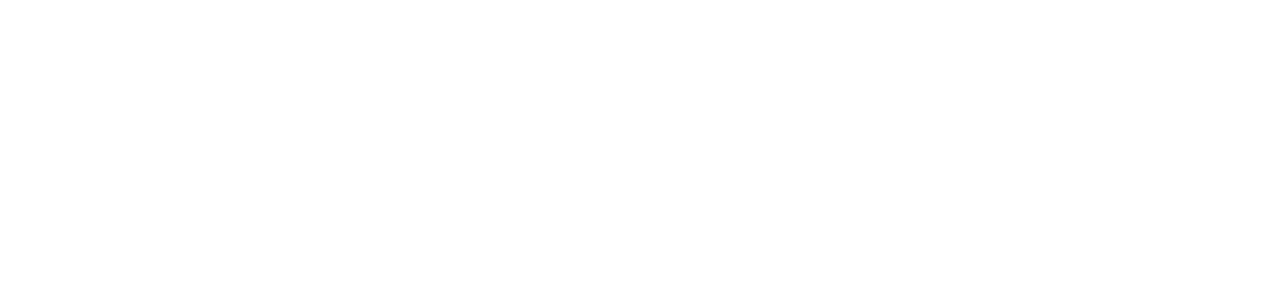
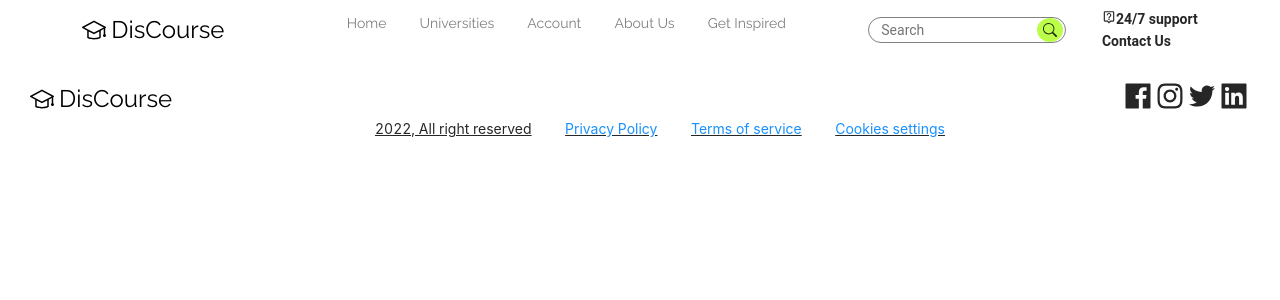
Before and after one commit to clubmrank/discourse, a React (Vite) app: page /modules in a window 1280 px wide. Before the commit this address had no page. Shown: the top 300 px of the page. Built offline with nearby package versions, Linux system fonts and the light colour scheme.

Commit message:
logo link to home

```diff
--- a/src/App.tsx
+++ b/src/App.tsx
@@ -15,8 +15,8 @@
     <BrowserRouter>
       <Routes>
         <Route path="/home" element={<Home />} />
-        <Route path="/" element={<ModuleRating />} />
-        <Route path="/" element={<Modules />} />
+        <Route path="/modulesrating" element={<ModuleRating />} />
+        <Route path="/modules" element={<Modules />} />
         <Route path="/universities" element={<Universities />} />
         <Route path="/account" element={<Account />} />
         <Route path="/about us" element={<AboutUs />} />
--- a/src/components/Logo/Logo.tsx
+++ b/src/components/Logo/Logo.tsx
@@ -1,12 +1,15 @@
 import React from "react";
 import styles from "./logo.module.scss";
 import { SlGraduation } from "react-icons/sl";
+import { Link } from "react-router-dom";
 const Logo = () => {
   return (
-    <div className={styles.logo}>
-      <SlGraduation />
-      <span>DisCourse</span>
-    </div>
+    <Link to="/home">
+      <div className={styles.logo}>
+        <SlGraduation />
+        <span>DisCourse</span>
+      </div>
+    </Link>
   );
 };
 
--- a/src/components/Logo/logo.module.scss
+++ b/src/components/Logo/logo.module.scss
@@ -6,6 +6,7 @@
   display: flex;
   align-items: center;
   font-size: x-large;
+  color: #000;
   span {
     margin-left: 5px;
   }
```
